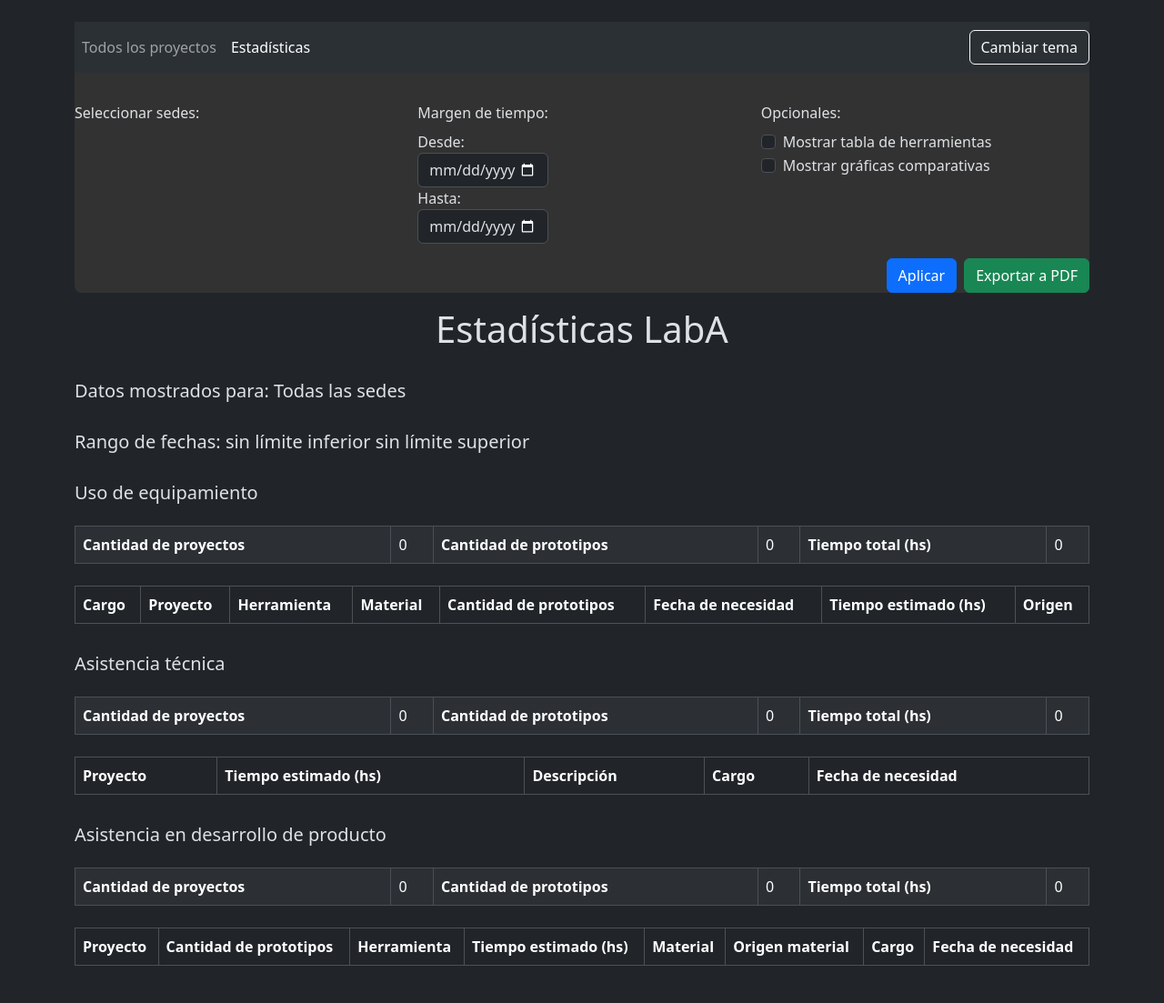
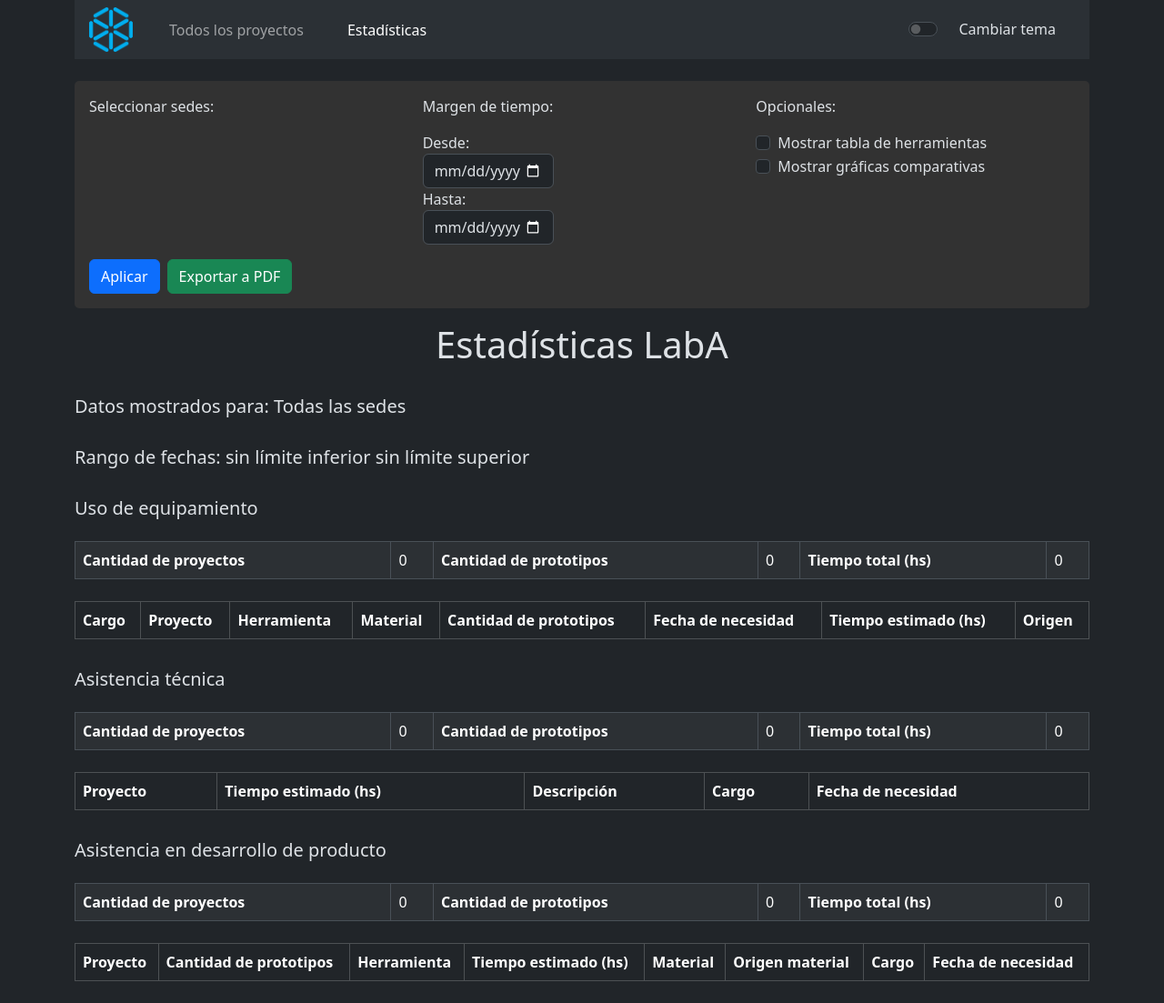
Before and after one commit to JohannArmstrong/LabA, a Flask app: page /estadisticas in a window 1280 px wide. Shown: the whole page at 91% size. Before the commit the page ends 1062 px from the top, so only its background shows below. Run offline with Flask 3, Linux system fonts and the light colour scheme; data that the repository does not hold is empty; parts of the project's set-up code (start-up, migrations or seed data) failed here and were passed over; some libraries are stand-ins or nearby versions.

Commit message:
mejorados estilos

```diff
--- a/server.py
+++ b/server.py
@@ -575,6 +575,9 @@
         filtro_fecha_desde = request.form.get("filtro_fecha_registro_desde", "")
         filtro_fecha_hasta = request.form.get("filtro_fecha_registro_hasta", "")
 
+        filtro_fecha_necesidad_desde = request.form.get("filtro_fecha_necesidad_desde", "")
+        filtro_fecha_necesidad_hasta = request.form.get("filtro_fecha_necesidad_hasta", "")
+
         if not seleccionadas:
             seleccionadas = list(COLUMNAS_DISPONIBLES.keys())
             filtros = {col: "" for col in seleccionadas}
@@ -595,8 +598,18 @@
             where_clauses.append("p.fecha_registro <= %s")
             params.append(filtro_fecha_hasta)
 
+        if filtro_fecha_necesidad_desde:
+            where_clauses.append("p.fecha_necesidad >= %s")
+            params.append(filtro_fecha_necesidad_desde)
+        if filtro_fecha_necesidad_hasta:
+            where_clauses.append("p.fecha_necesidad <= %s")
+            params.append(filtro_fecha_necesidad_hasta)
+
         filtros["fecha_registro_desde"] = filtro_fecha_desde
         filtros["fecha_registro_hasta"] = filtro_fecha_hasta
+
+        filtros["fecha_necesidad_desde"] = filtro_fecha_necesidad_desde
+        filtros["fecha_necesidad_hasta"] = filtro_fecha_necesidad_hasta
 
         where_sql = " AND ".join(where_clauses)
 
@@ -653,6 +666,7 @@
         html = render_template("proyectos.html",
                                active_page="proyectos",
                                columnas_disponibles=COLUMNAS_DISPONIBLES.keys(),
+                               COLUMNAS_LABELS=COLUMNAS_LABELS,
                                columnas=seleccionadas,
                                rows=proyectos,
                                resumen_proyectos=resumen_proyectos,
--- a/static/css/styles.css
+++ b/static/css/styles.css
@@ -19,8 +19,8 @@
 }
 
 p {
-  margin-top: 2rem;
-  margin-bottom: 0.5rem;
+
+  margin-bottom: 1rem;
 }
 
 .to-print {
@@ -48,12 +48,42 @@
   }
 }*/
 
+.parametros{
+  padding: 1rem;
+  border-radius: 5px;
+}
+
+table{
+  border-radius: 5px !important;
+}
+
 [data-bs-theme="light"] .parametros {
   background-color: #f3f3f3; /* gris claro */
   /*color: #212529;    */        /* texto oscuro */
 }
 
 [data-bs-theme="dark"] .parametros {
-  background-color: #323232; /* gris intermedio */
-  /*color: #f8f9fa;  */          /* texto claro */
+  background-color: #323232;
+  /*color: #f8f9fa;  */
 }
+
+.fecha{
+  display: inline-block;
+}
+
+.col-id {
+  white-space: nowrap;
+  overflow: hidden;
+  text-overflow: ellipsis;
+  max-width: 5rem !important;
+}
+
+input[type="date"] {
+  max-width: 8rem;
+}
+
+.logo{
+  width: 3rem;
+  margin-left: 1rem;
+  margin-right: 1rem;
+}
--- a/static/js/script.js
+++ b/static/js/script.js
@@ -2,6 +2,9 @@
 document.addEventListener("DOMContentLoaded", function () {
     const btn = document.getElementById("theme-toggle");
     const htmlTag = document.documentElement;
+
+    const toggle = document.getElementById("theme-toggle");
+
 
     // uso de local storage para guardar el tema actual
     const savedTheme = localStorage.getItem("theme");
@@ -11,6 +14,14 @@
         htmlTag.setAttribute("data-bs-theme", "dark"); // por defecto oscuro
         localStorage.setItem("theme", "dark");
     }
+
+    // Restaurar estado desde localStorage
+    if (savedTheme === "dark") {
+        toggle.checked = true;
+    } else {
+        toggle.checked = false;
+    }
+
 
     // alternar tema mediante botón
         btn.addEventListener("click", function () {
--- a/templates/estadisticas.html
+++ b/templates/estadisticas.html
@@ -8,7 +8,7 @@
     <!--<script src="{{ url_for('static', filename='js/script.js') }}" defer></script>-->
 
 </head>
-<body class="container mt-4">
+<body class="container">
     {% if not solo_pdf %}
         {% include "header.html" %}
 
@@ -62,7 +62,7 @@
             </div>
 
             <!-- Buttons row: right aligned -->
-            <div class="d-flex justify-content-end gap-2 mt-3">
+            <div class="d-flex gap-2 mt-3">
                 <button type="submit" class="btn btn-primary">Aplicar</button>
                 <button type="submit"
                         formaction="{{ url_for('estadisticas_pdf') }}"
--- a/templates/header.html
+++ b/templates/header.html
@@ -1,21 +1,25 @@
-<nav class="navbar navbar-expand-lg container-fluid bg-body-tertiary" data-bs-theme="dark">
-    <ul class="navbar-nav me-auto mb-2 mb-lg-0">
+<nav class="navbar navbar-expand-lg container-fluid bg-body-tertiary mb-4" data-bs-theme="dark">
+    <ul class="navbar-nav me-auto mb-2 mb-lg-0 d-flex align-items-center">
         <li class="nav-item">
-            <a class="nav-link {% if active_page == 'proyectos' %}active{% endif %}"
-                aria-current="{% if active_page == 'proyectos' %}page{% endif %}"
-                href="/">Todos los proyectos
-            </a>
+            <img src="../static/img/logo-resize.png" alt="logo UTEC" class="logo">
         </li>
         <li class="nav-item">
-            <a class="nav-link {% if active_page == 'estadisticas' %}active{% endif %}"
-                aria-current="{% if active_page == 'estadisticas' %}page{% endif %}"
-                href="/estadisticas">Estadísticas
-            </a>
+            <a class="nav-link mx-3 {% if active_page == 'proyectos' %}active{% endif %}"
+            aria-current="{% if active_page == 'proyectos' %}page{% endif %}"
+            href="/">Todos los proyectos</a>
+        </li>
+        <li class="nav-item">
+            <a class="nav-link mx-3 {% if active_page == 'estadisticas' %}active{% endif %}"
+            aria-current="{% if active_page == 'estadisticas' %}page{% endif %}"
+            href="/estadisticas">Estadísticas</a>
         </li>
     </ul>
 
     <!-- botón para cambiar el tema -->
-    <button id="theme-toggle" class="btn btn-outline-light">
-        Cambiar tema
-    </button>
+    <div class="form-check form-switch text-light px-4">
+        <label class="btn" for="theme-toggle">
+            Cambiar tema
+            <input class="form-check-input mx-4" type="checkbox" id="theme-toggle">
+        </label>
+    </div>
 </nav>
```
Also changed, not shown: templates/proyectos.html (+34 -9 lines), static/img/logo-resize.png (added), 1 other file.
